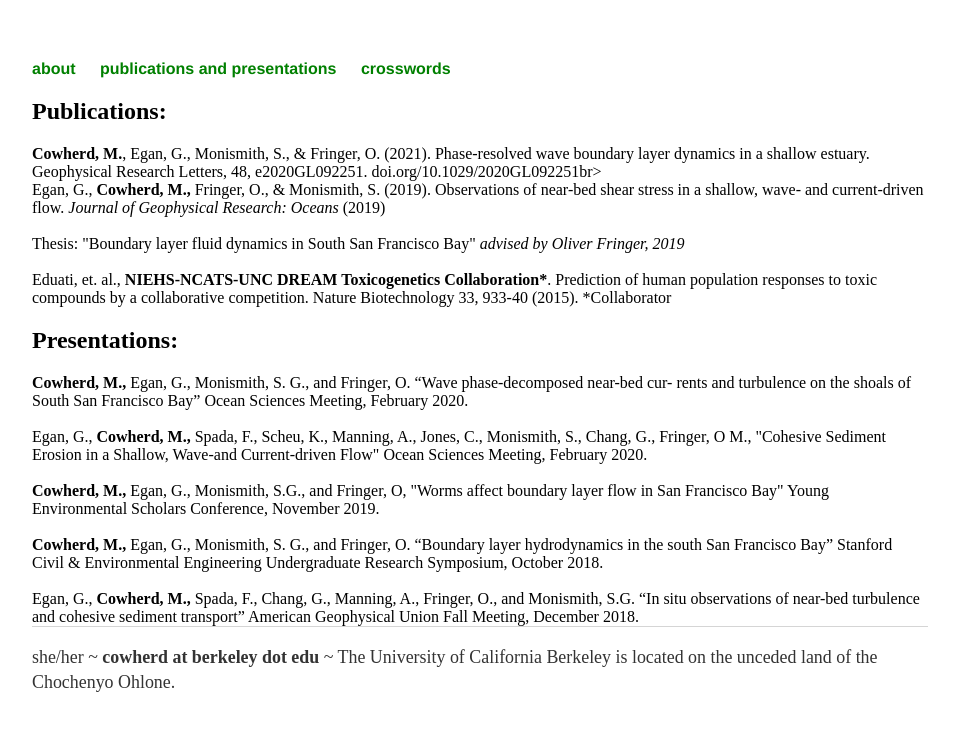
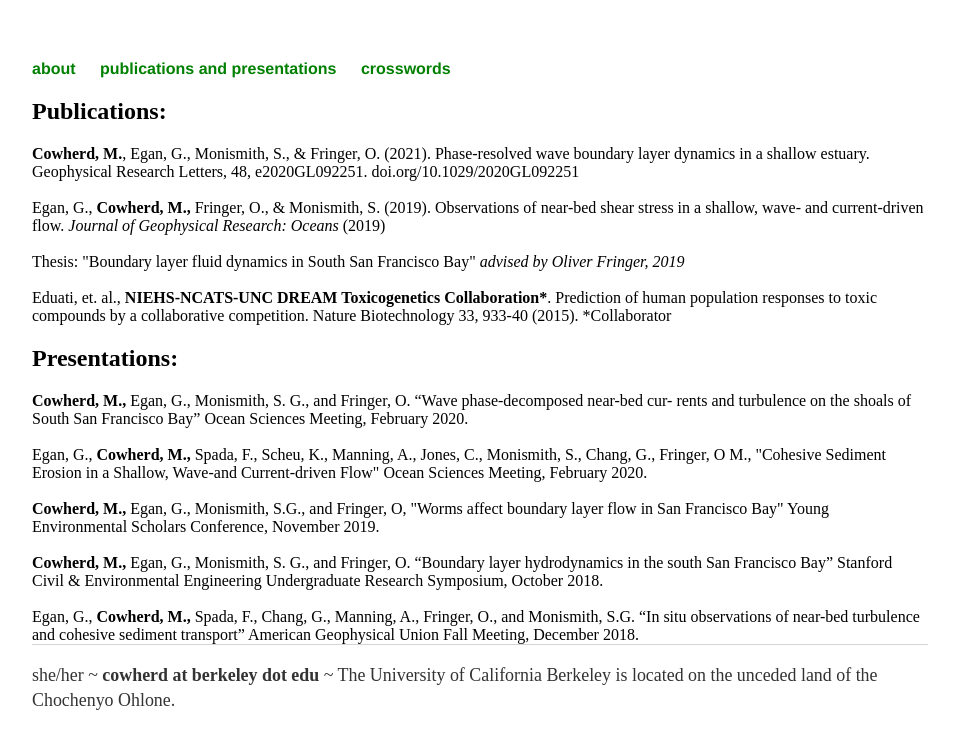
Before and after one commit to mariannecowherd/mariannecowherd.github.io, a Jekyll site: the page built from cv/index.html, in a window 1280 px wide. Shown: the top 749 px of the page, without its empty margins (160-1114 px from the left). Built offline with Jekyll 4.4.1, drawn with Linux system fonts in a browser that asks for light colours.

Commit message:
Update index.html

```diff
--- a/cv/index.html
+++ b/cv/index.html
@@ -10,7 +10,7 @@ title: CV
 <div class="blurb">
 
 	<h2>Publications:</h2>
-	<b>Cowherd, M.</b>, Egan, G., Monismith, S., & Fringer, O. (2021). Phase‐resolved wave boundary layer dynamics in a shallow estuary. Geophysical Research Letters, 48, e2020GL092251. doi.org/10.1029/2020GL092251br><br>
+	<b>Cowherd, M.</b>, Egan, G., Monismith, S., & Fringer, O. (2021). Phase‐resolved wave boundary layer dynamics in a shallow estuary. Geophysical Research Letters, 48, e2020GL092251. doi.org/10.1029/2020GL092251<br><br>
 	Egan, G., <b>Cowherd, M.,</b> Fringer, O., & Monismith, S. (2019). Observations of near-bed shear stress in a shallow, wave- and current-driven flow. <i>Journal of Geophysical Research: Oceans</i> (2019)<br><br>
 	Thesis: "Boundary layer fluid dynamics in South San Francisco Bay" <i>advised by Oliver Fringer, 2019</i><br><br>
 	Eduati, et. al., <b>NIEHS-NCATS-UNC DREAM Toxicogenetics Collaboration*</b>. Prediction of human population responses to toxic compounds by a collaborative competition. Nature Biotechnology 33, 933-40 (2015). *Collaborator
```
